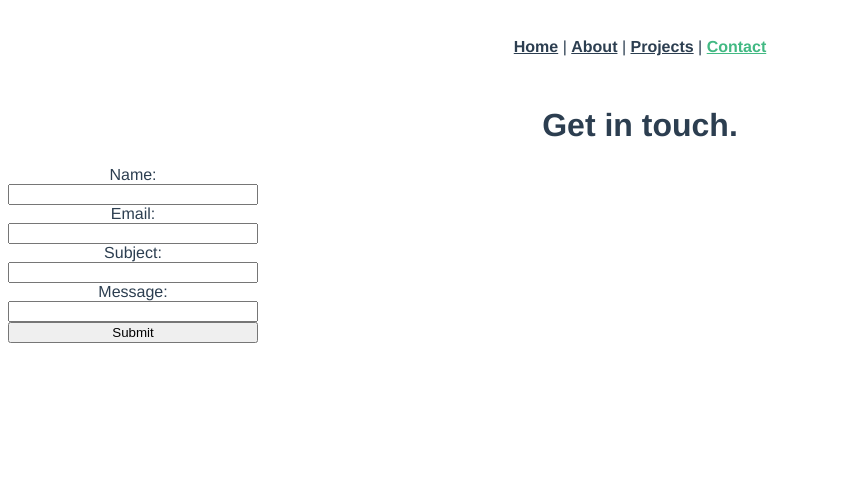
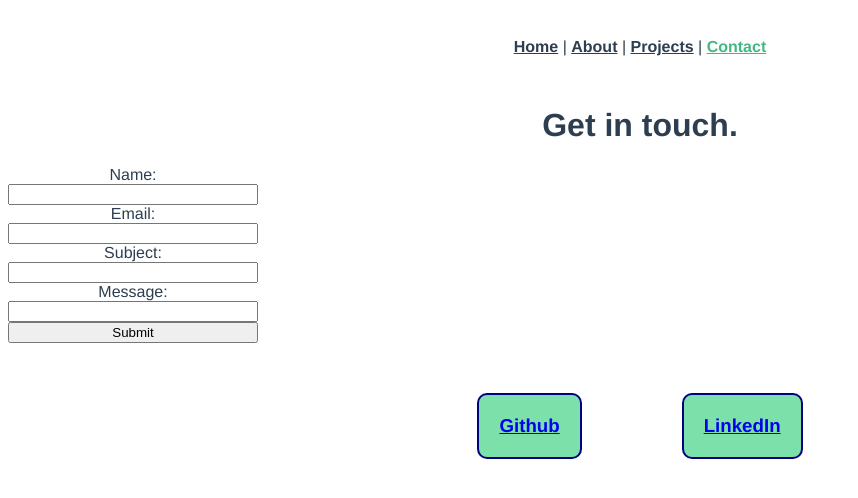
Before and after one commit to alexakearns/alexakearns.com, a Vue app: page /contact in a window 1280 px wide. Shown: the top 498 px of the page, without its empty margins (0-858 px from the left). Built offline with nearby package versions, Linux system fonts and the light colour scheme.

Commit message:
Create Social component. Add to ContactForm

```diff
--- /dev/null
+++ b/src/components/Social.vue
@@ -0,0 +1,31 @@
+<template>
+  <div class="social">
+    <h3 class="social__links"><a href="https://github.com/alexakearns">Github</a></h3>
+    <h3 class="social__links"><a href="https://www.linkedin.com/in/alexa-kearns/">LinkedIn</a></h3>
+  </div>
+</template>
+
+<script>
+export default {
+
+}
+</script>
+
+<style>
+.social {
+  display: flex;
+  justify-content: center;
+}
+
+.social__links {
+  background: #7BE0AA;
+  border: 2px solid navy;
+  border-radius: 10px;
+  margin: 50px;
+  padding: 20px;
+}
+.social__links:hover {
+  background: #FF99A3;
+  border-radius: 50%;
+}
+</style>
--- a/src/views/Contact.vue
+++ b/src/views/Contact.vue
@@ -1,15 +1,18 @@
 <template>
   <h1>Get in touch.</h1>
   <ContactForm />
+  <Social />
 </template>
 
 <script>
 import ContactForm from "@/components/ContactForm.vue";
+import Social from "@/components/Social.vue";
 
 export default {
   name: "Contact",
   components: {
     ContactForm,
+    Social,
   },
 };
 </script>
```
